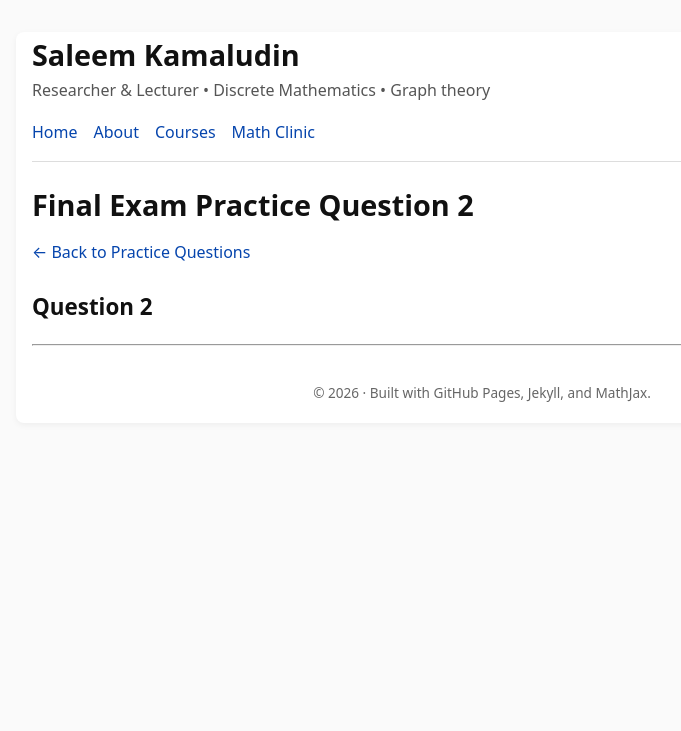
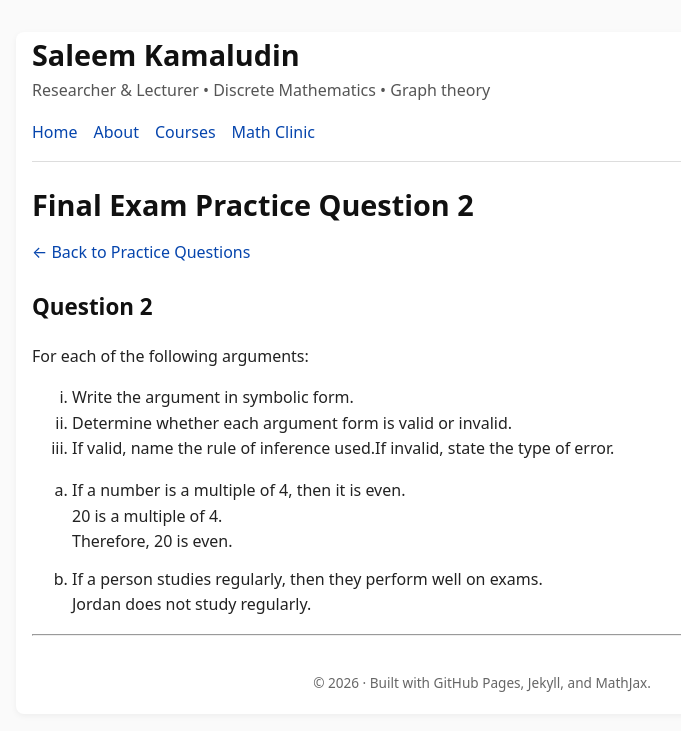
Before and after one commit to SaleemKamaludin/SaleemKamaludin.github.io, a Jekyll site: the page built from courses/comp1604/final-exam-practice/question-2.md, in a window 1280 px wide. Shown: the top 731 px of the page, without its empty margins (158-839 px from the left). Built offline with Jekyll 4.4.1, drawn with Linux system fonts in a browser that asks for light colours.

Commit message:
Update question-2.md

```diff
--- a/courses/comp1604/final-exam-practice/question-2.md
+++ b/courses/comp1604/final-exam-practice/question-2.md
@@ -10,7 +10,7 @@ title: Final Exam Practice Question 2
 ## Question 2
 
 
-<!--
+<!--  -->
 <div class="question-block">
   <p>For each of the following arguments:</p>
   <ol type="i">
@@ -27,4 +27,4 @@ title: Final Exam Practice Question 2
     </li>
     <li>
       <p>If a person studies regularly, then they perform well on exams.<br>
- -->
+            Jordan does not study regularly.<br>
```
